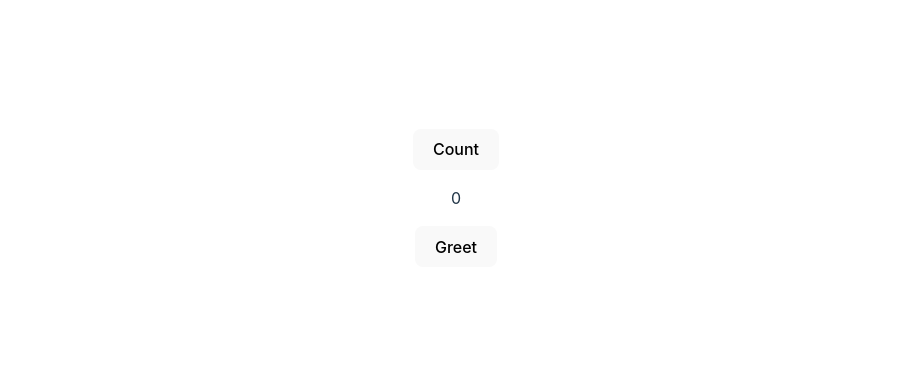
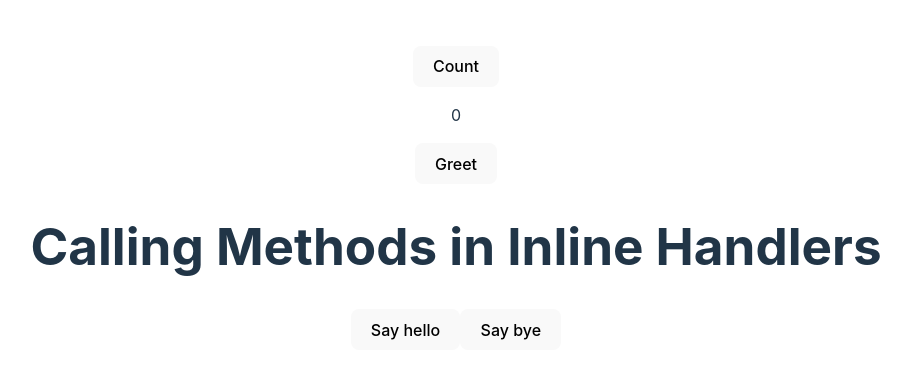
Before and after one commit to arahimcse/vueschoolsPractice, a Vue app: page / in a window 1280 px wide. Shown: the part 202-580 px from the top of the page, without its empty margins (184-1095 px from the left). Built offline with nearby package versions, Linux system fonts and the light colour scheme.

Commit message:
Calling Methods in line Handler

```diff
--- a/src/App.vue
+++ b/src/App.vue
@@ -1,4 +1,5 @@
 <script setup>
+import CallingMethodinLineHandler from './components/callingMethodinLineHandler.vue';
 import inlineHandler from './components/inlineHandler.vue'
 import methodHandler from './components/methodHandler.vue'
 
@@ -10,6 +11,10 @@ import methodHandler from './components/methodHandler.vue'
 
 <methodHandler/>
 
+<h1>Calling Methods in Inline Handlers</h1>
+
+<CallingMethodinLineHandler/>
+
 </template>
 
 <style scoped>
--- /dev/null
+++ b/src/components/callingMethodinLineHandler.vue
@@ -0,0 +1,18 @@
+<script setup>
+
+function say(message) {
+  alert(message)
+}
+
+</script>
+
+<template>
+
+<button @click="say('hello')">Say hello</button>
+<button @click="say('bye')">Say bye</button>
+
+</template>
+
+<script setup>
+
+</script>
```
